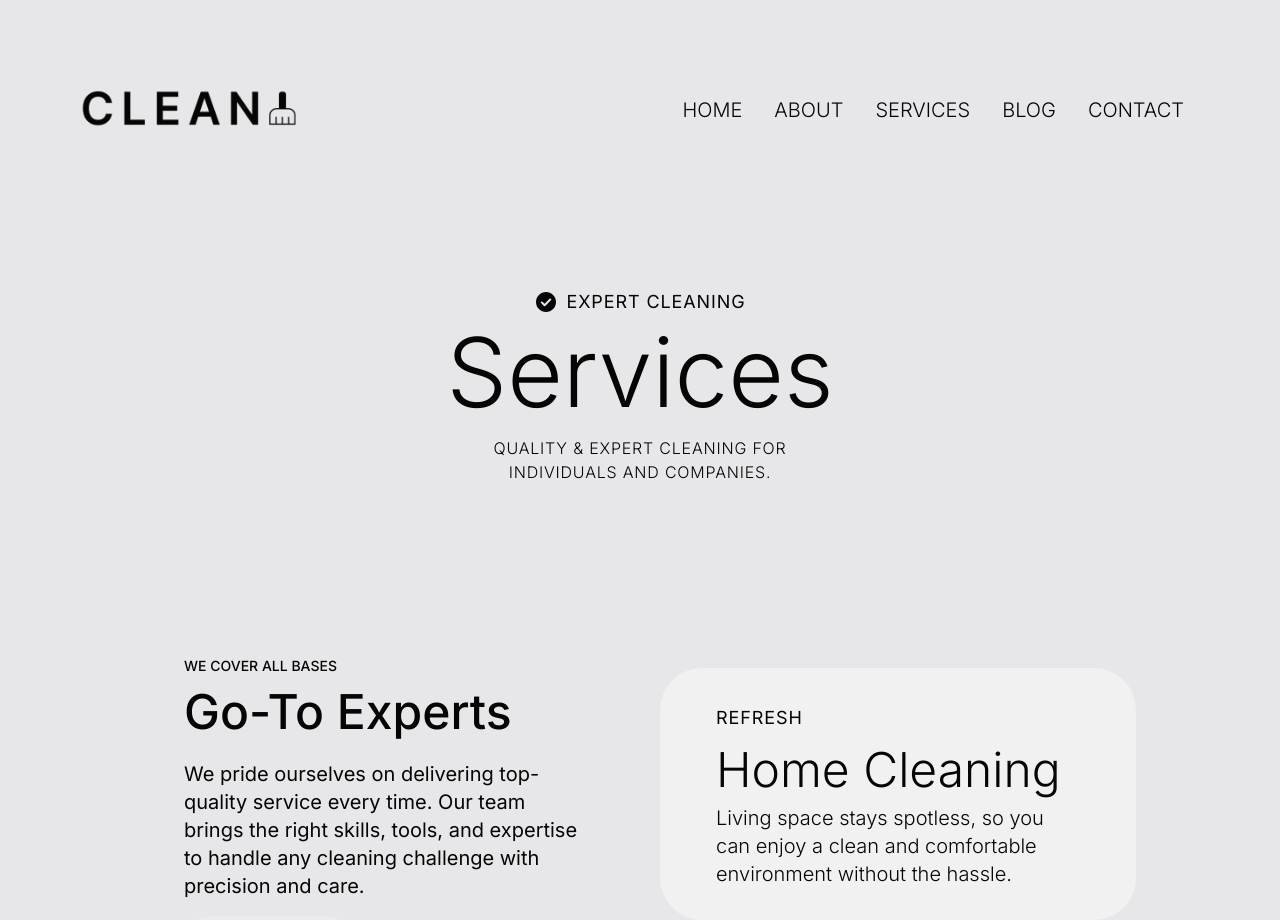
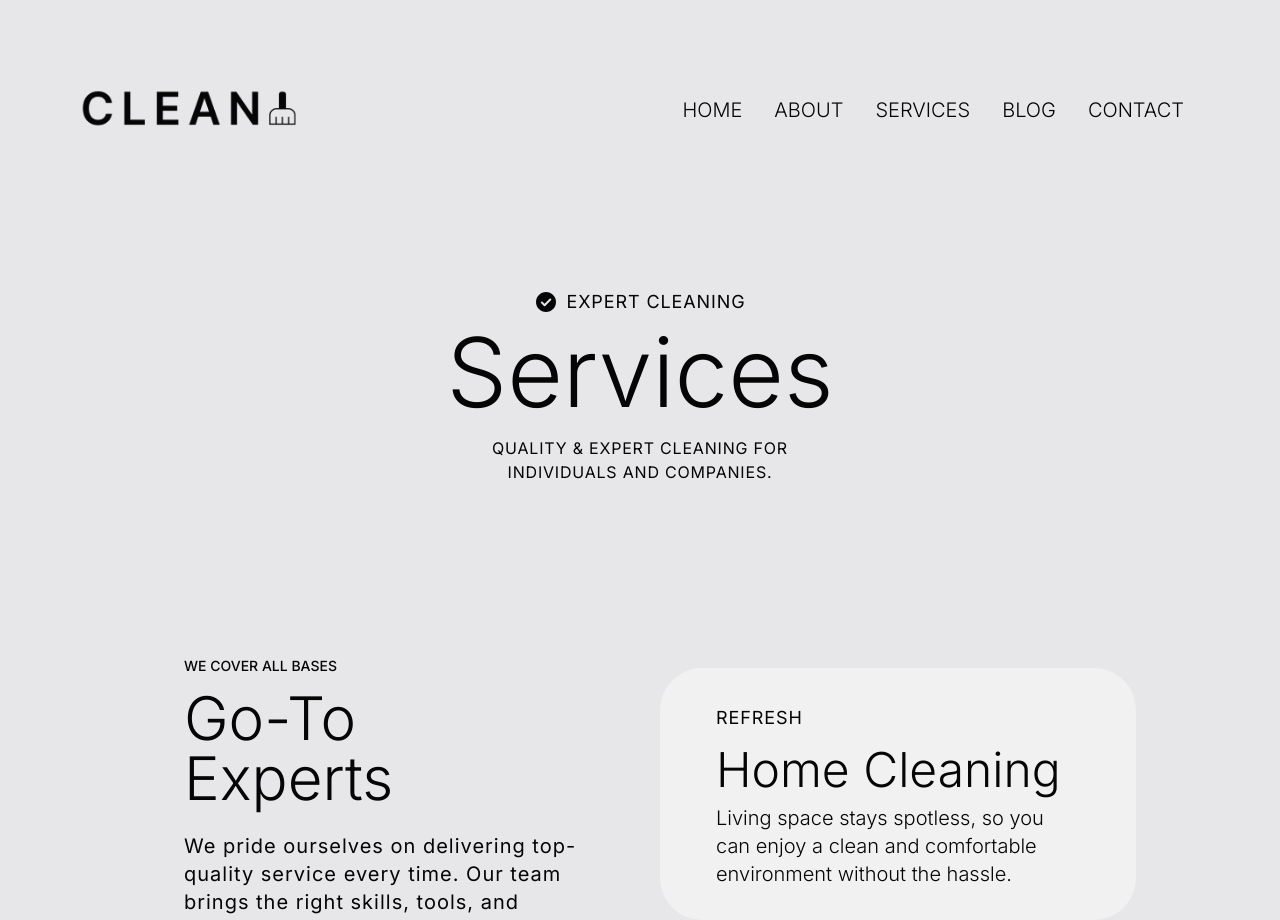
Before and after one commit to Yagya-Adh/clean, a Next.js app: page /services in a window 1280 px wide. Shown: the top 920 px of the page. Built offline with nearby package versions, Linux system fonts and the light colour scheme.

Commit message:
update text font size from services page

```diff
--- a/app/components/article/ArticleLayout.tsx
+++ b/app/components/article/ArticleLayout.tsx
@@ -11,10 +11,10 @@ const ArticleLayout = ({ head, title, describe, variant }: IarticleLayOut) =>
   variant === "article-with-button" ? (
     <div className="text-center text-clean-black-10 sm:text-start">
       <h3 className="uppercase text-sm py-1 font-inter font-medium">{head}</h3>
-      <h2 className="text-2xl md:text-3xl xl:text-5xl py-1 md:py-2 font-inter font-medium">
+      <h2 className="text-2xl sm:text-4xl md:text-6xl py-1 md:py-2 font-inter font-light">
         {title}
       </h2>
-      <p className="text-lg lg:text-xl max-w-xl md:py-4 font-inter font-normal">
+      <p className="text-lg md:text-xl max-w-xl md:py-4 font-inter font-normal tracking-wider">
         {describe}
       </p>
       <PillButton text="Explore" />
--- a/app/components/banner/CustomHeader.tsx
+++ b/app/components/banner/CustomHeader.tsx
@@ -52,7 +52,7 @@ const CustomHeader = ({
               sm:max-w-60
               md:max-w-96
               max-w-40
-              font-light
+              font-normal
               font-inter
               py-2
               ${isdescribeCapital ? "uppercase" : ""}
--- a/app/components/section/ImageGridGroup.tsx
+++ b/app/components/section/ImageGridGroup.tsx
@@ -14,7 +14,7 @@ const ImageGridGroup = () => {
       <div className="columns-2 row-auto break-after-avoid  ">
         {data.slice(0, 4).map((list) => (
           <div
-            className="rounded-3xl overflow-hidden mb-5 shadow-lg transition-transform duration-500 ease-in-out sm:max-h-[450px] max-h-[720px]"
+            className="rounded-3xl overflow-hidden mb-5 shadow-lg transition-transform duration-500 ease-in-out max-h-[720px]"
             key={list.id}
           >
             <Image
@@ -23,7 +23,7 @@ const ImageGridGroup = () => {
               height={800}
               layout="responsive"
               alt="grid_group_image"
-              className="object-cover object-center hover:scale-125 transition-all ease-in-out duration-500 sm:h-full sm:w-full h-auto w-auto"
+              className="object-cover object-center hover:scale-125 transition-all ease-in-out duration-500 h-[250px] sm:w-full w-auto lg:h-auto:"
             />
           </div>
         ))}
```
